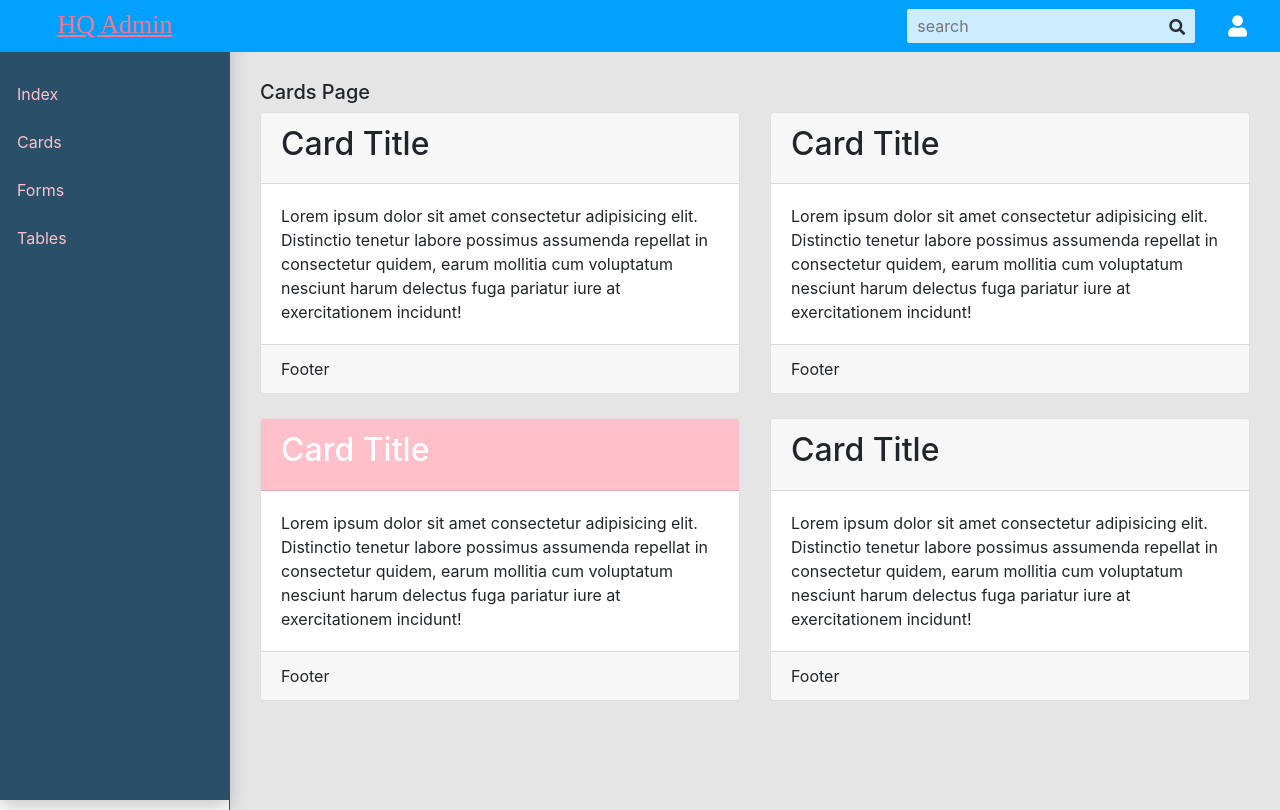
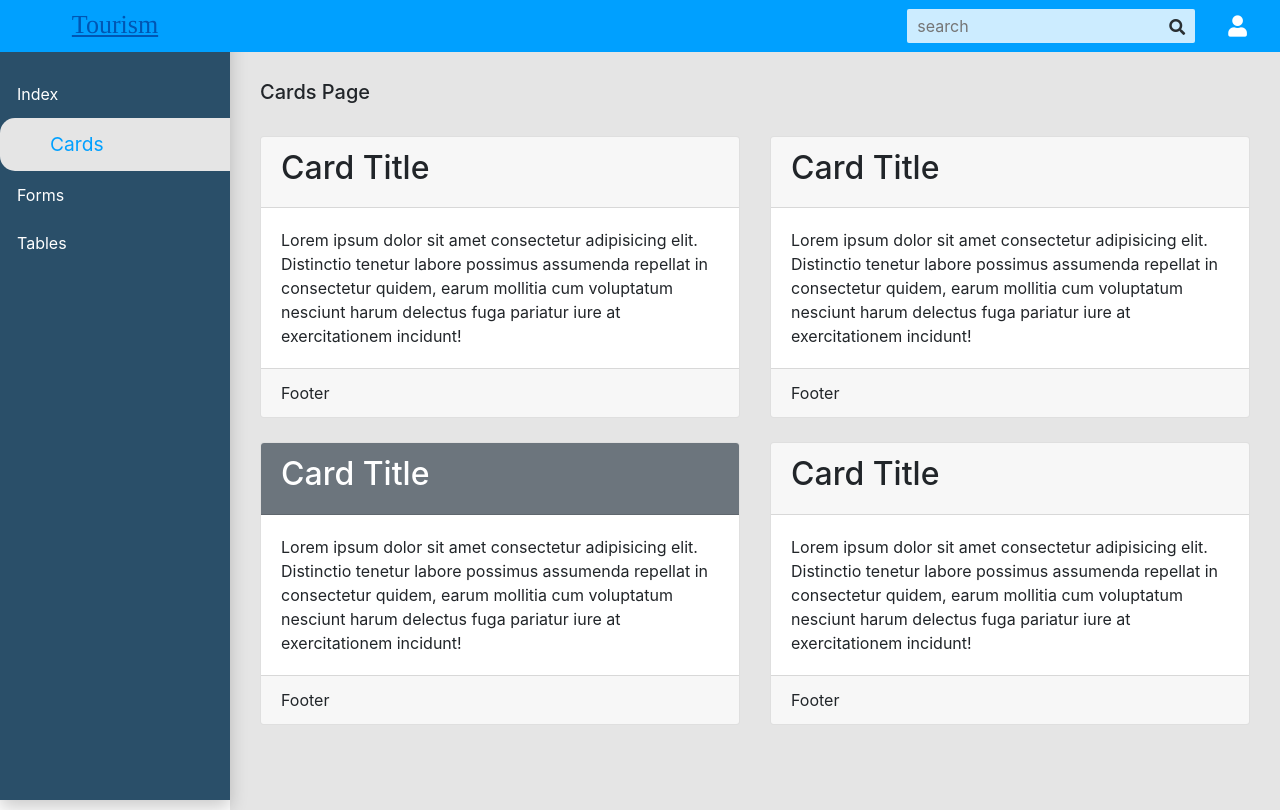
Before and after one commit to 7smn2219/project, a website: page demo/cards.html in a window 1280 px wide. Drawn offline with Linux system fonts and the light colour scheme; no server answers.

Commit message:
changed header from hq-admin to tourism sidebar circular btn added

```diff
--- a/demo/cards.html
+++ b/demo/cards.html
@@ -11,7 +11,7 @@
 <body class="app">
 
     <header class="app-header">
-        <a href="/" class="app-header__logo">HQ Admin</a>
+        <a href="/" class="app-header__logo">Tourism</a>
         <a class="app-sidebar__toggle" href="#" data-toggle="sidebar" aria-label="Hide Sidebar"><span
                 class="fa fa-bars"></span></a>
         <ul class="app-nav">
@@ -35,7 +35,7 @@
     <aside class="app-sidebar">
         <ul class="app-menu">
             <li><a class="app-menu__item" href="/index.html">Index</a></li>
-            <li><a class="app-menu__item" href="/cards.html">Cards</a></li>
+            <li><a class="app-menu__item active" href="/cards.html">Cards</a></li>
             <li><a class="app-menu__item" href="/forms.html">Forms</a></li>
             <li><a class="app-menu__item" href="/tables.html">Tables</a></li>
         </ul>
@@ -47,7 +47,7 @@
 
         <div class="row">
 
-            <div class="col-6">
+            <div class="col-md-6 mt-4">
                 <div class="card">
                     <div class="card-header">
                         <h2>Card Title</h2>
@@ -62,7 +62,7 @@
                 </div>
             </div>
 
-            <div class="col-6">
+            <div class="col-md-6 mt-4">
                 <div class="card">
                     <div class="card-header">
                         <h2>Card Title</h2>
@@ -80,9 +80,9 @@
         </div>
         <div class="row">
 
-            <div class="col-6 mt-4">
+            <div class="col-md-6 mt-4">
                 <div class="card">
-                    <div class="card-header bg-primary text-white">
+                    <div class="card-header bg-secondary text-white">
                         <h2>Card Title</h2>
                     </div>
                     <div class="card-body">
@@ -95,7 +95,7 @@
                 </div>
             </div>
 
-            <div class="col-6 mt-4">
+            <div class="col-md-6 mt-4">
                 <div class="card">
                     <div class="card-header">
                         <h2>Card Title</h2>
--- a/src/sass/_customize-bootstrap.scss
+++ /dev/null
@@ -1 +0,0 @@
-$primary:pink;
--- a/src/sass/app/components/_app-header.scss
+++ b/src/sass/app/components/_app-header.scss
@@ -40,7 +40,7 @@
     padding: 5px 10px;
     padding-right: 30px;
     border-radius: 2px;
-    background-color: rgba(255, 255, 255, .8);
+    background-color: rgba(255, 255, 255, 0.8);
 }
 
 .app-search__button {
--- a/src/sass/app/components/_app-sidebar.scss
+++ b/src/sass/app/components/_app-sidebar.scss
@@ -25,8 +25,17 @@
     position: relative;
     display: flex;
     align-items: center;
+    color: white;
     padding: 12px 15px;
     border-left: 2px solid transparent;
+}
+
+.active {
+    padding: 12px 48px;
+    font-size: larger;
+    color: #00A0FF;
+    background-color: #e5e5e5;
+    border-radius: 15px 0px 0px 15px;
 }
 
 .app.sidebar-toggled .app-sidebar {
--- a/src/sass/app/components/_app.scss
+++ b/src/sass/app/components/_app.scss
@@ -1,5 +1,4 @@
 .app-content {
-    outline: 1px solid red;
     min-height: calc(100vh - 40px);
     margin-top: 50px;
     padding: 30px;
```
Also changed, not shown: demo/forms.html (+2 -2 lines), demo/index.html (+5 -5 lines), demo/tables.html (+2 -2 lines), demo/css/app.css.
